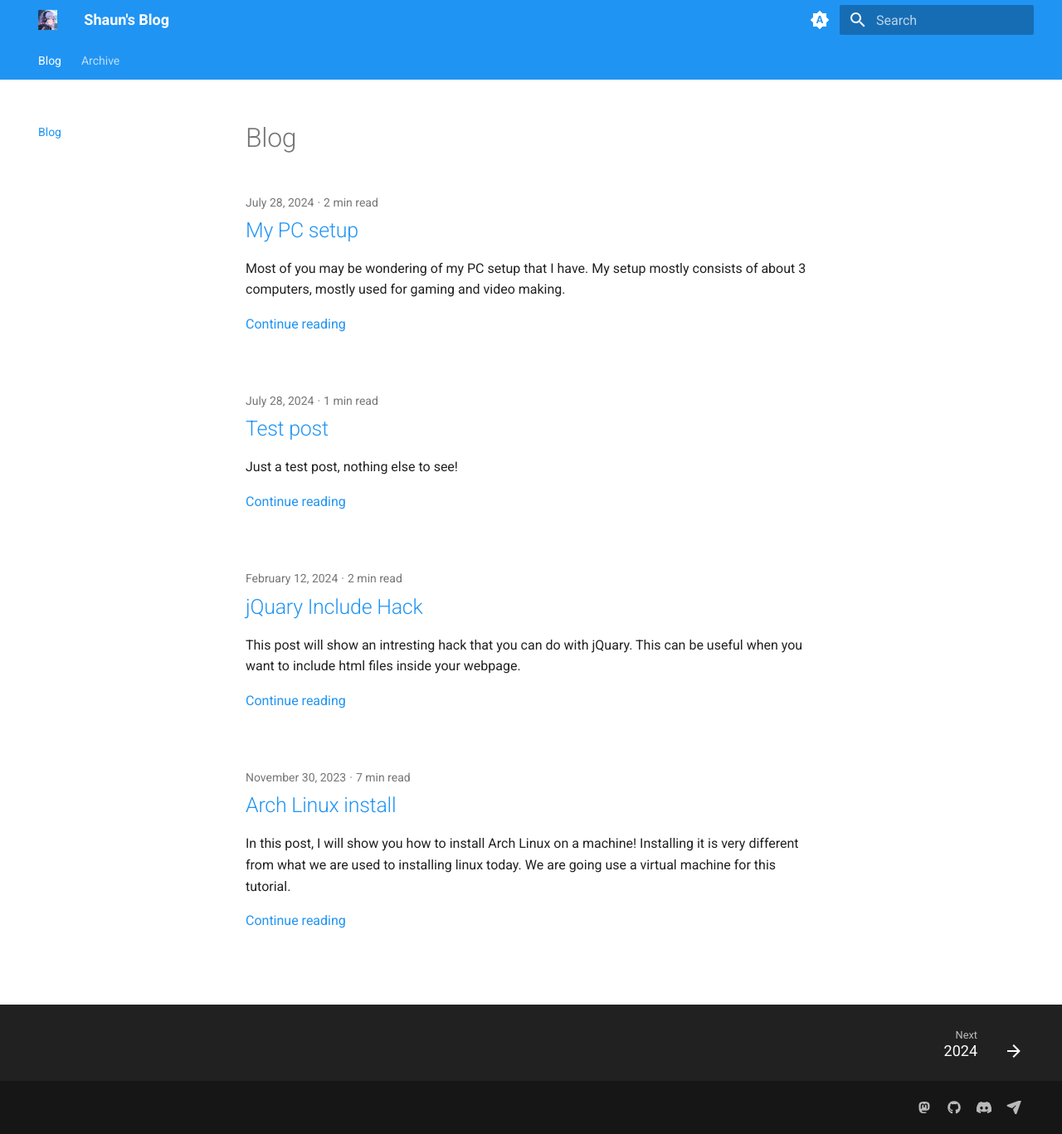
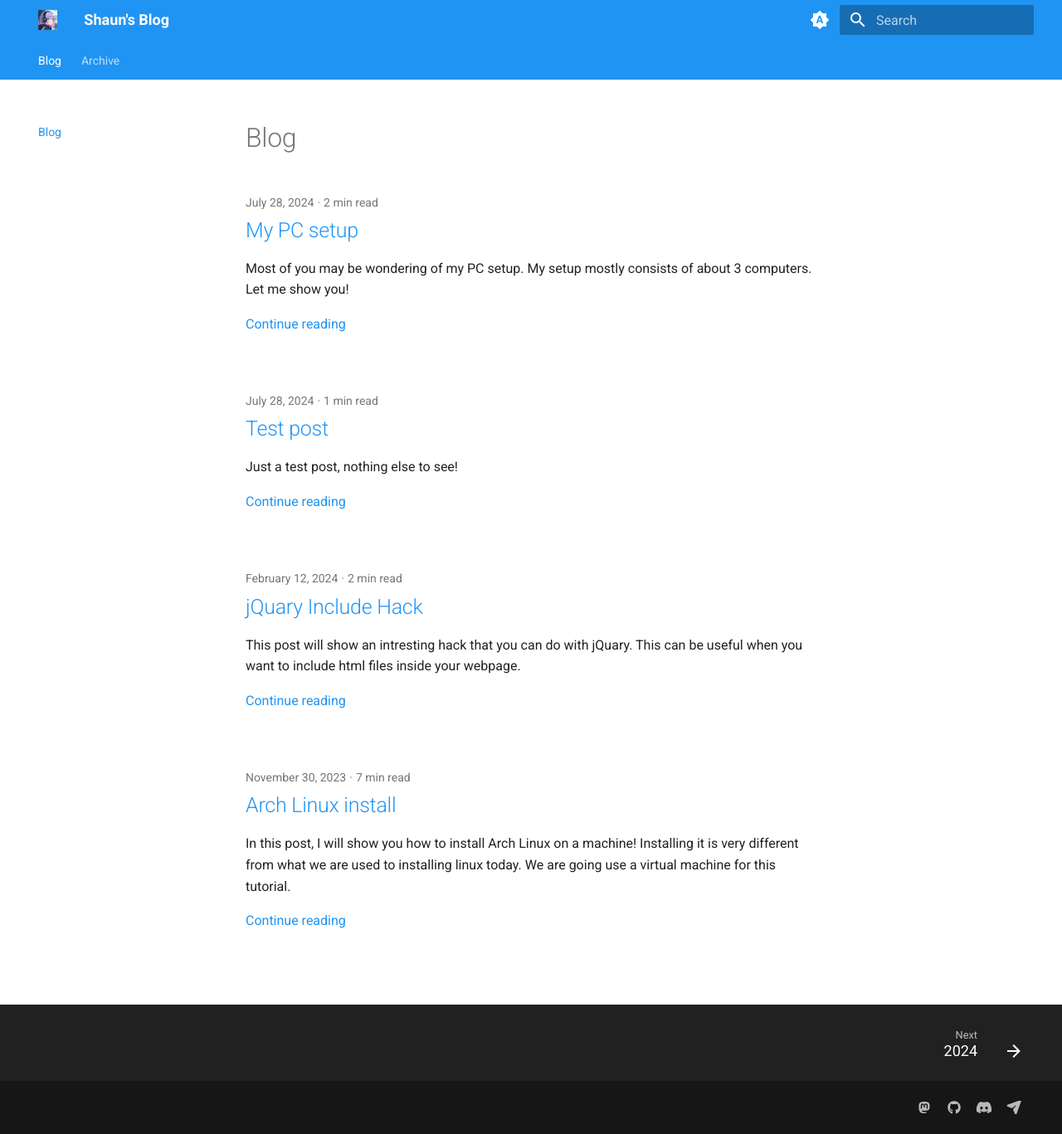
Before and after one commit to SSP6904/ssp6904.github.io, an MkDocs documentation site: the page built from docs/index.md, in a window 1280 px wide and 1367 px high. Shown: the whole window at 83% size. Built offline with MkDocs 1.6.1 and Material for MkDocs 9.7.7, drawn with Linux system fonts in a browser that asks for light colours; some of the changed lines change nothing that is shown.

Commit message:
Update my-pc-setup.md

```diff
--- a/docs/posts/my-pc-setup.md
+++ b/docs/posts/my-pc-setup.md
@@ -4,7 +4,7 @@
 date: 2024-07-28T17:12:00Z
 ---
 
-Most of you may be wondering of my PC setup that I have. My setup mostly consists of about 3 computers, mostly used for gaming and video making.
+Most of you may be wondering of my PC setup. My setup mostly consists of about 3 computers. Let me show you!
 
 <!-- more -->
 
@@ -13,7 +13,7 @@
 ### Gigabyte PC
 ![the_gigabyte_machine](https://files.shaunhoffer.cc/images/blog/gigabytepc.jpg)
 
-This computer was built this year with parts that I got from cousin. The case is from my Dad with RGB light-up LEDS on the front panel. This one mostly used for gaming, but can be used for videos.
+This computer was built this year with parts that I got from cousin, while the case is from my Dad. The case has RGB light-up LEDS on the front panel. Mostly used for gaming, I still use it for video making.
 
 Details:
 
@@ -29,7 +29,7 @@
 ### Latitude PC
 ![the_latitude_machine](https://files.shaunhoffer.cc/images/blog/latitudepc.jpg)
 
-You may have seen this one in all my videos that I make. This laptop mostly serves as my main PC along side the Gigabyte PC. Although old and very low speced, it still functions pretty well.
+You may have seen this one in all my videos that I make. This laptop mostly serves as my main PC along side the Gigabyte PC. Although old and very low speced, it functions pretty well.
 
 Details:
 
@@ -44,7 +44,7 @@
 ### Lenovo PC
 ![the_lenovo_machine](https://files.shaunhoffer.cc/images/blog/lenovopc.jpg)
 
-This one mostly used as a secondary laptop, but I still use it as a daily driver, depsite it not having a internal display. Mostly used for videos and games, I also it for other stuff when I don't have my main laptop with me.
+This one mostly used as a secondary laptop, but I still use it as a daily driver, depsite it not having a internal display. Mostly used for videos and games, I use it for other things when I don't have my main laptop with me.
 
 Details:
 
```
